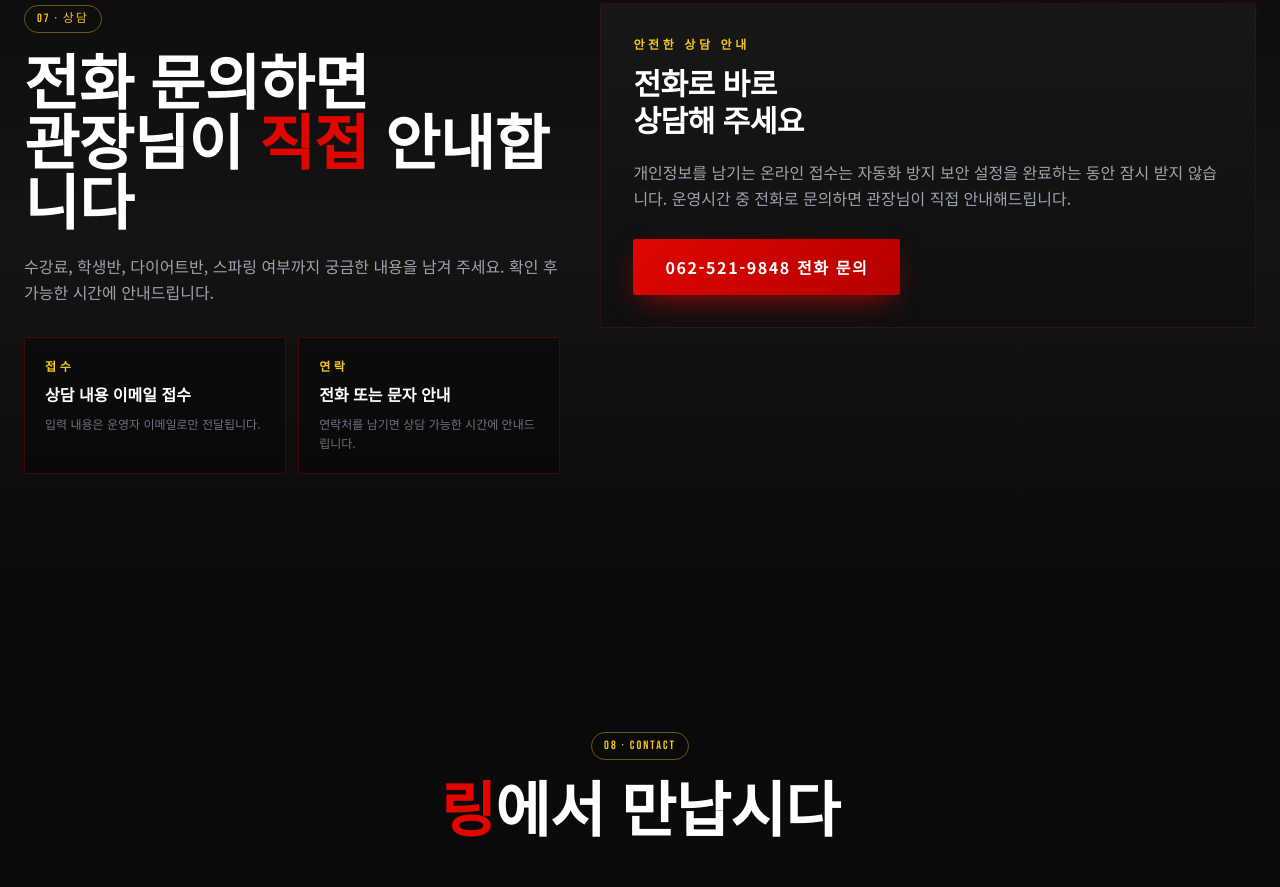
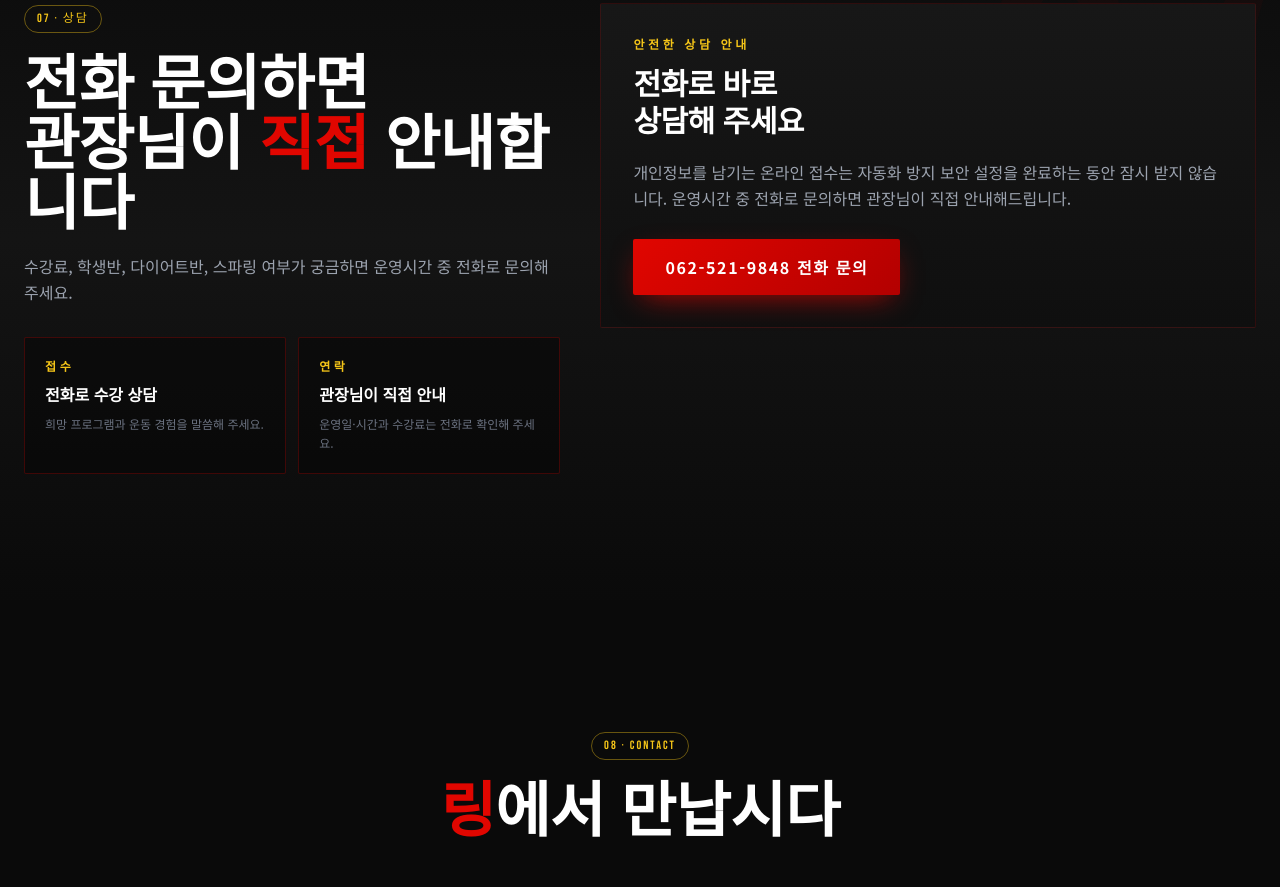
Before and after one commit to silobust-hash/jungheung-boxing-club, a website: page index.html in a window 1280 px wide. Shown: the part 7415-8302 px from the top of the page. Drawn offline with nearby package versions, Linux system fonts and the light colour scheme.

Commit message:
전화 상담만 받는 현재 운영에 안내를 맞춘다
Constraint: 온라인 개인정보 접수 중단 상태를 유지하고 상담 영역의 다섯 문장만 수정

Rejected: 이메일 접수 재개 | 기존 보안 재개 조건이 충족되지 않음

Confidence: high

Scope-risk: narrow

Directive: 상담 API 재개는 기존 보안 조건과 별도 통합 검증을 따른다

Tested: 기존 테스트 7개, API 문법 검사, diff 검사, 상담 영역 밖 및 마크업 동일성

Not-tested: 실제 전화 연결, 브라우저 시각 검증

```diff
--- a/index.html
+++ b/index.html
@@ -1204,18 +1204,18 @@
             전화 문의하면<br />관장님이 <span class="text-ring-red">직접</span> 안내합니다
           </h2>
           <p class="text-gray-400 mt-6 leading-relaxed">
-            수강료, 학생반, 다이어트반, 스파링 여부까지 궁금한 내용을 남겨 주세요. 확인 후 가능한 시간에 안내드립니다.
+            수강료, 학생반, 다이어트반, 스파링 여부가 궁금하면 운영시간 중 전화로 문의해 주세요.
           </p>
           <div class="mt-8 grid sm:grid-cols-2 gap-3">
             <div class="border border-ring-red/25 p-5 rounded-sm bg-black/30">
               <div class="text-ring-gold text-xs tracking-[0.3em] mb-2 font-bold">접수</div>
-              <div class="font-bold">상담 내용 이메일 접수</div>
-              <p class="text-xs text-gray-500 mt-2 leading-relaxed">입력 내용은 운영자 이메일로만 전달됩니다.</p>
+              <div class="font-bold">전화로 수강 상담</div>
+              <p class="text-xs text-gray-500 mt-2 leading-relaxed">희망 프로그램과 운동 경험을 말씀해 주세요.</p>
             </div>
             <div class="border border-ring-red/25 p-5 rounded-sm bg-black/30">
               <div class="text-ring-gold text-xs tracking-[0.3em] mb-2 font-bold">연락</div>
-              <div class="font-bold">전화 또는 문자 안내</div>
-              <p class="text-xs text-gray-500 mt-2 leading-relaxed">연락처를 남기면 상담 가능한 시간에 안내드립니다.</p>
+              <div class="font-bold">관장님이 직접 안내</div>
+              <p class="text-xs text-gray-500 mt-2 leading-relaxed">운영일·시간과 수강료는 전화로 확인해 주세요.</p>
             </div>
           </div>
         </div>
```
